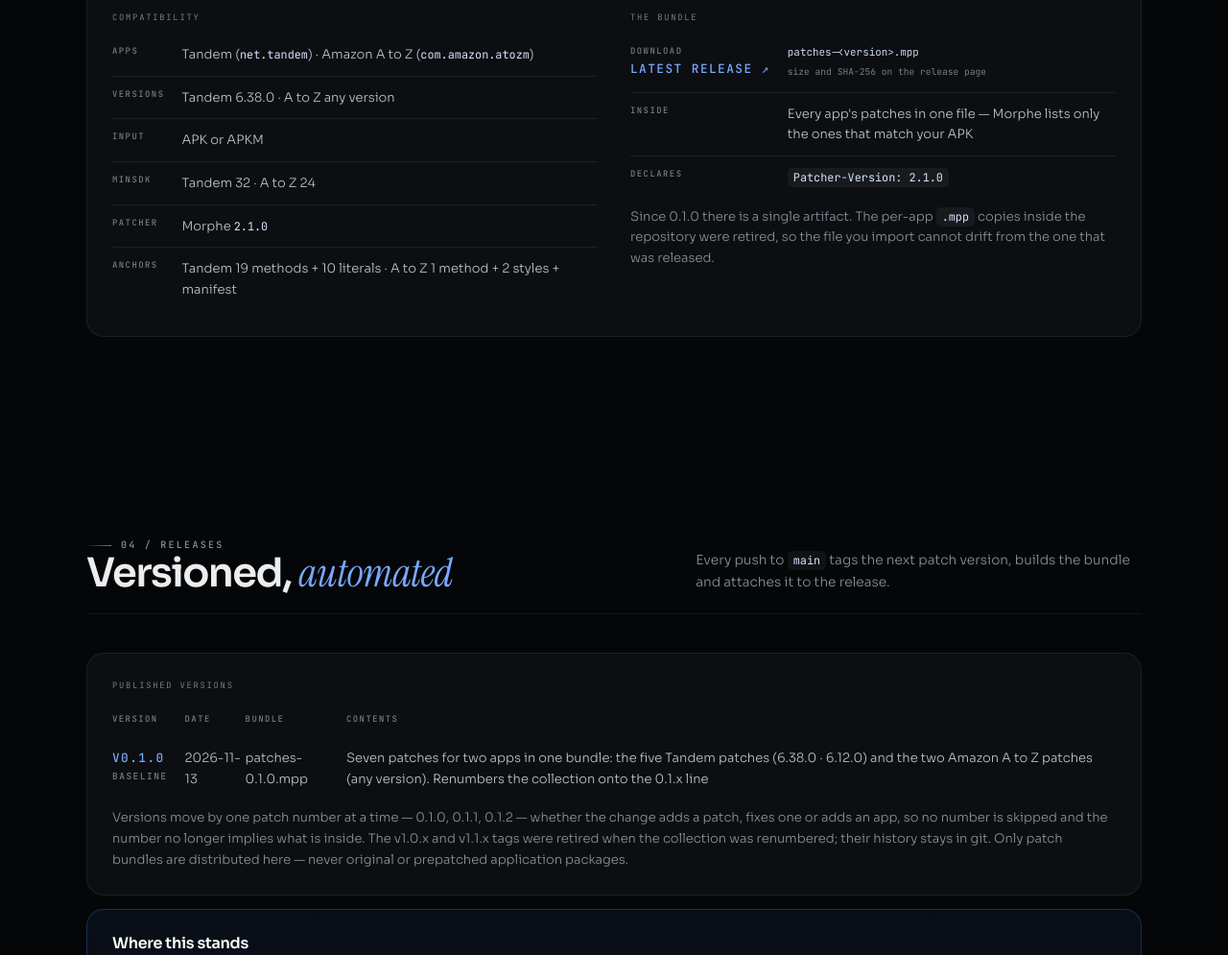
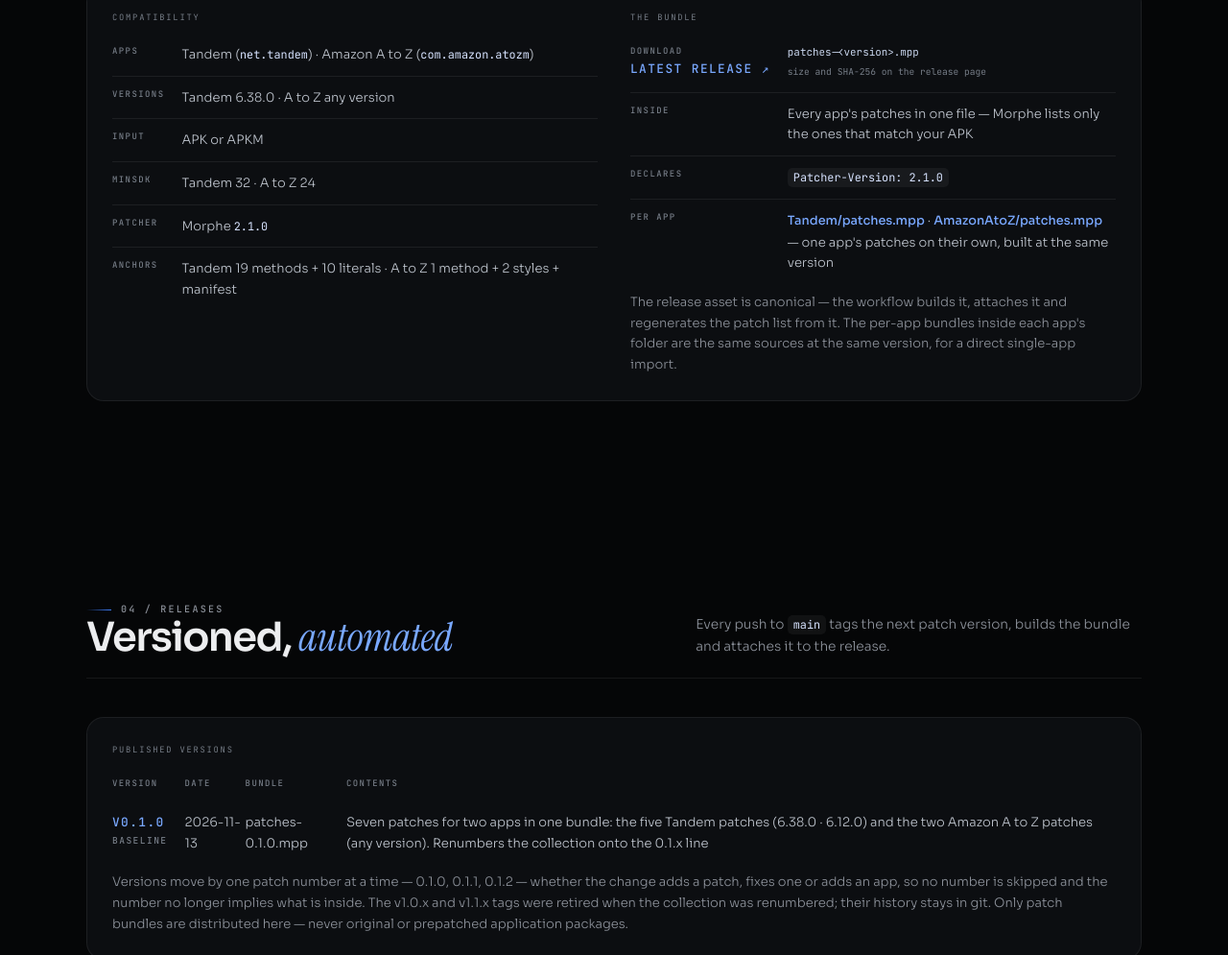
Before and after one commit to XiONDiGiTaL/MorphePatches, a website: page docs/index.html in a window 1280 px wide. Shown: the part 3148-4143 px from the top of the page at 96% size. Drawn offline with Linux system fonts and the light colour scheme.

Commit message:
feat(repo): ship a bundle inside each app folder
Tandem and Amazon A to Z now each own a folder with their documentation and their own .mpp, built at
the release version from that app's sources: Tandem's carries its five patches, A to Z's its two. The
combined release asset stays the canonical download and the file Morphe reads for both apps, so the
folders are organization rather than a second release channel.

The release workflow now refuses to run until a v0.1.x tag exists. Without that guard, the first push
after the old tags are removed would have semantic-release start from 1.0.0 again.

```diff
--- a/docs/index.html
+++ b/docs/index.html
@@ -366,12 +366,20 @@
                   <th scope="row">Declares</th>
                   <td><code class="inline-code">Patcher-Version: 2.1.0</code></td>
                 </tr>
+                <tr>
+                  <th scope="row">Per app</th>
+                  <td>
+                    <a class="text-link" href="https://github.com/XiONDiGiTaL/MorphePatches/blob/main/Tandem/patches.mpp">Tandem/patches.mpp</a> ·
+                    <a class="text-link" href="https://github.com/XiONDiGiTaL/MorphePatches/blob/main/AmazonAtoZ/patches.mpp">AmazonAtoZ/patches.mpp</a>
+                    — one app's patches on their own, built at the same version
+                  </td>
+                </tr>
               </tbody>
             </table>
             <p class="panel__note">
-              Since 0.1.0 there is a single artifact. The per-app <code class="inline-code">.mpp</code>
-              copies inside the repository were retired, so the file you import cannot drift from the one
-              that was released.
+              The release asset is canonical — the workflow builds it, attaches it and regenerates the
+              patch list from it. The per-app bundles inside each app's folder are the same sources at the
+              same version, for a direct single-app import.
             </p>
           </div>
         </div>
@@ -510,6 +518,7 @@
             <li><a href="https://github.com/XiONDiGiTaL/MorphePatches/releases">Releases</a></li>
             <li><a href="https://github.com/XiONDiGiTaL/MorphePatches/issues">Report an issue</a></li>
             <li><a href="https://github.com/XiONDiGiTaL/MorphePatches/blob/main/Tandem/README.md">Tandem docs</a></li>
+            <li><a href="https://github.com/XiONDiGiTaL/MorphePatches/blob/main/AmazonAtoZ/README.md">A to Z docs</a></li>
           </ul>
         </div>
         <div class="footer__col">
```
Also changed, not shown: .github/workflows/release.yml, AmazonAtoZ/README.md, README.md, Tandem/README.md, 2 other files.
